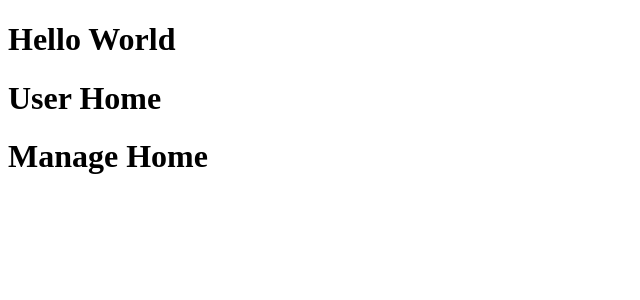
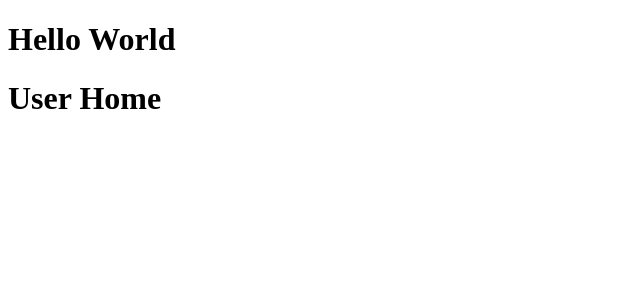
Before and after one commit to KHashimoto3/ApartmentBillingPortal, a React (Create React App) app in the folder front/: page / in a window 1280 px wide. Shown: the top 300 px of the page, without its empty margins (0-640 px from the left). Built offline with nearby package versions, Linux system fonts and the light colour scheme.

Commit message:
react routerでUserとManageを別アドレスで表示できるようにした。

```diff
--- a/front/src/App.tsx
+++ b/front/src/App.tsx
@@ -1,4 +1,5 @@
 import React from 'react';
+import { Routes, Route } from 'react-router-dom';
 
 import {UserHome} from './components/UserHome';
 import {ManageHome} from './components/ManageHome';
@@ -7,8 +8,10 @@ function App() {
   return (
     <div className="App">
       <h1>Hello World</h1>
-      <UserHome />
-      <ManageHome />
+      <Routes>
+        <Route path="/" element={<UserHome />} />
+        <Route path="/manage" element={<ManageHome />} />
+      </Routes>
     </div>
   );
 }
--- a/front/src/index.tsx
+++ b/front/src/index.tsx
@@ -1,12 +1,15 @@
 import React from 'react';
 import ReactDOM from 'react-dom/client';
 import App from './App';
+import { BrowserRouter } from'react-router-dom';
 
 const root = ReactDOM.createRoot(
   document.getElementById('root') as HTMLElement
 );
 root.render(
   <React.StrictMode>
-    <App />
+    <BrowserRouter>
+      <App />
+    </BrowserRouter>
   </React.StrictMode>
 );
```
